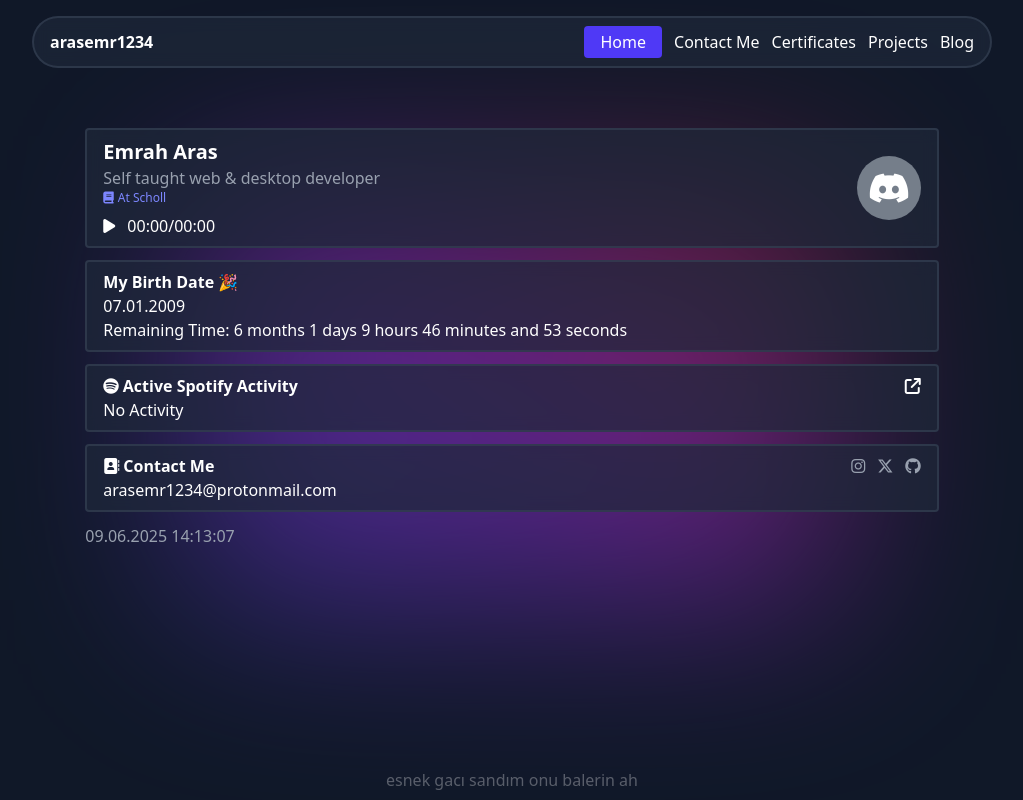
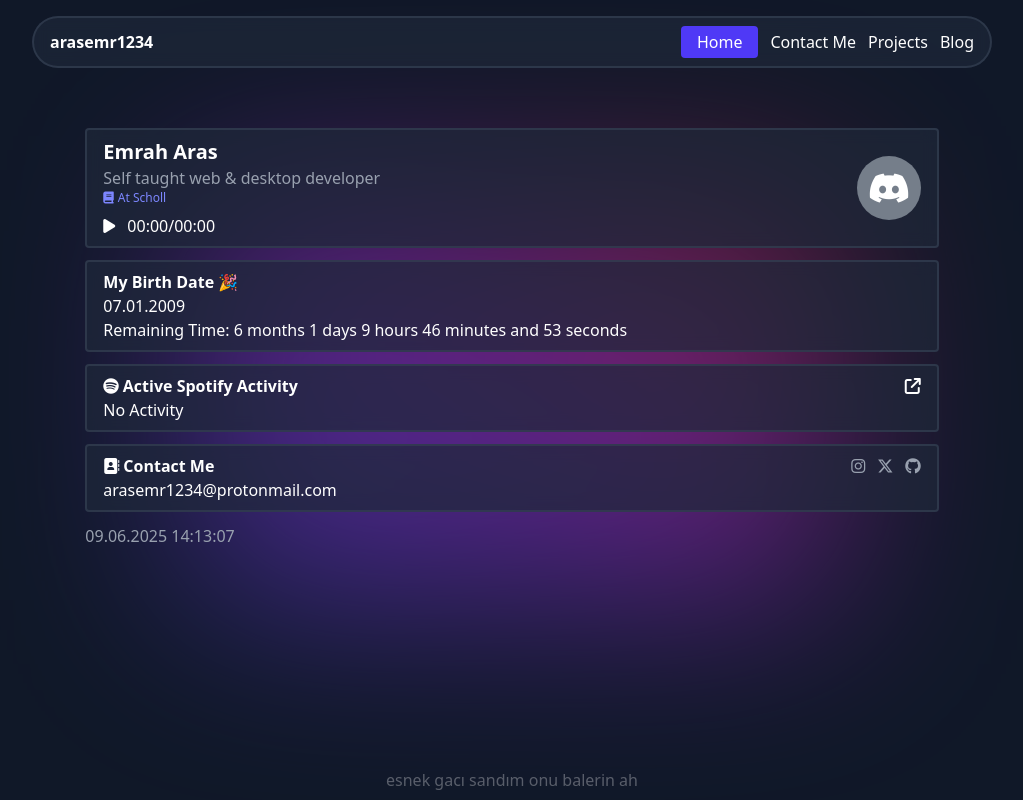
Before and after one commit to arasemr12/emraharas.com.tr, a Nuxt app: page / in a window 1280 px wide. Shown: the whole page, without its empty margins (128-1151 px from the left). Built offline with nearby package versions, Linux system fonts and the light colour scheme; no server answers.

Commit message:
Update navbar.vue

```diff
--- a/components/navbar.vue
+++ b/components/navbar.vue
@@ -11,7 +11,7 @@ const nav = ref(false);
             <div class="flex flex-row items-center gap-3">
                 <nuxt-link to="/" class="navbtn">Home</nuxt-link>
                 <nuxt-link to="/contact-me">Contact Me</nuxt-link>
-                <nuxt-link to="/certificates">Certificates</nuxt-link>
+                <!--<nuxt-link to="/certificates">Certificates</nuxt-link>-->
                 <nuxt-link to="/projects">Projects</nuxt-link>
                 <nuxt-link to="/blog">Blog</nuxt-link>
             </div>
@@ -21,7 +21,7 @@ const nav = ref(false);
     <div class="fixed top-0 left-0 w-full h-full bg-black z-40 flex flex-col items-center pt-24 overflow-auto" v-if="nav">
         <nuxt-link to="/">Home</nuxt-link>
         <nuxt-link to="/contact-me">Contact Me</nuxt-link>
-        <nuxt-link to="/certificates">Certificates</nuxt-link>
+        <!--<nuxt-link to="/certificates">Certificates</nuxt-link>-->
         <nuxt-link to="/projects">Projects</nuxt-link>
         <nuxt-link to="/blog">Blog</nuxt-link>
     </div>
```
